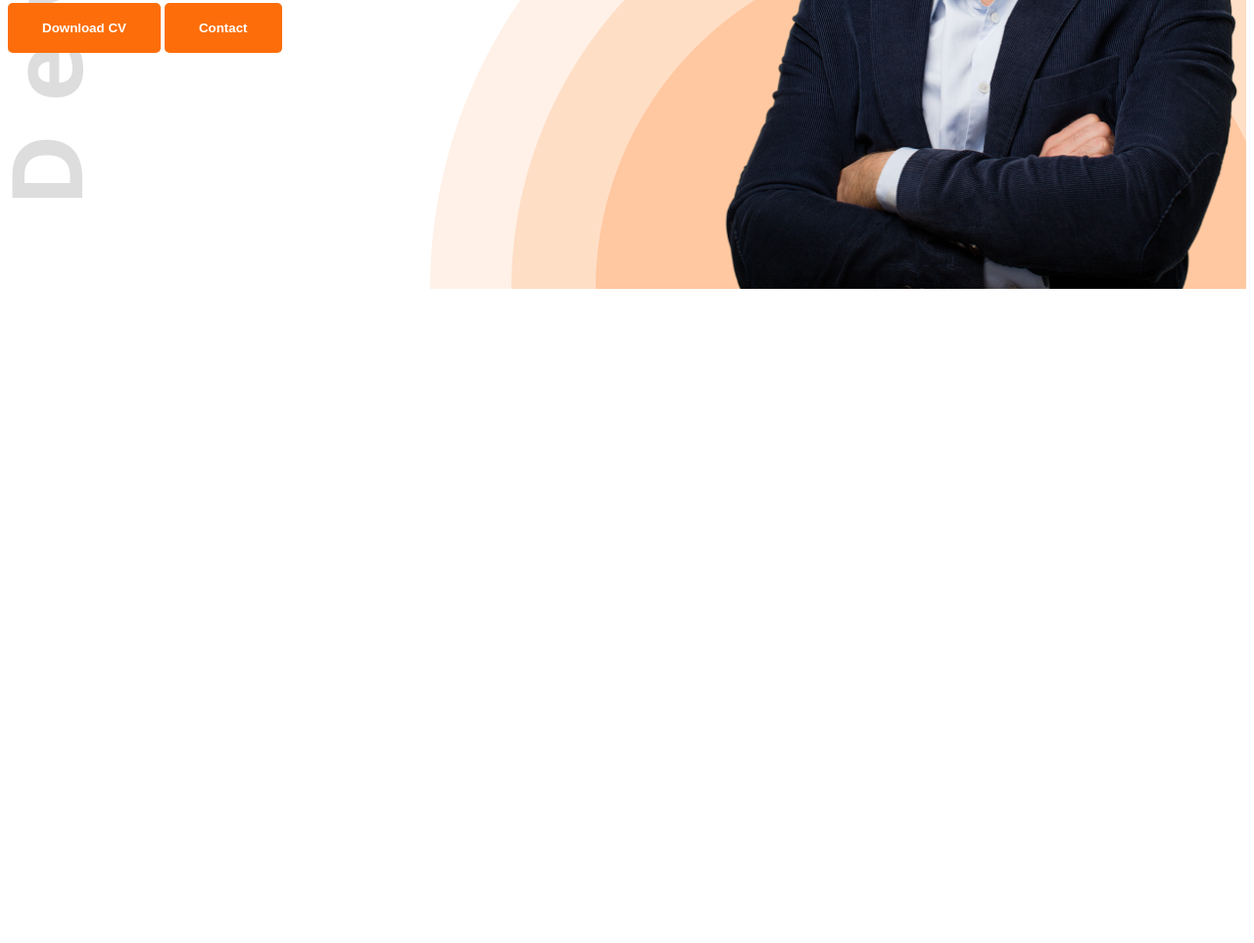
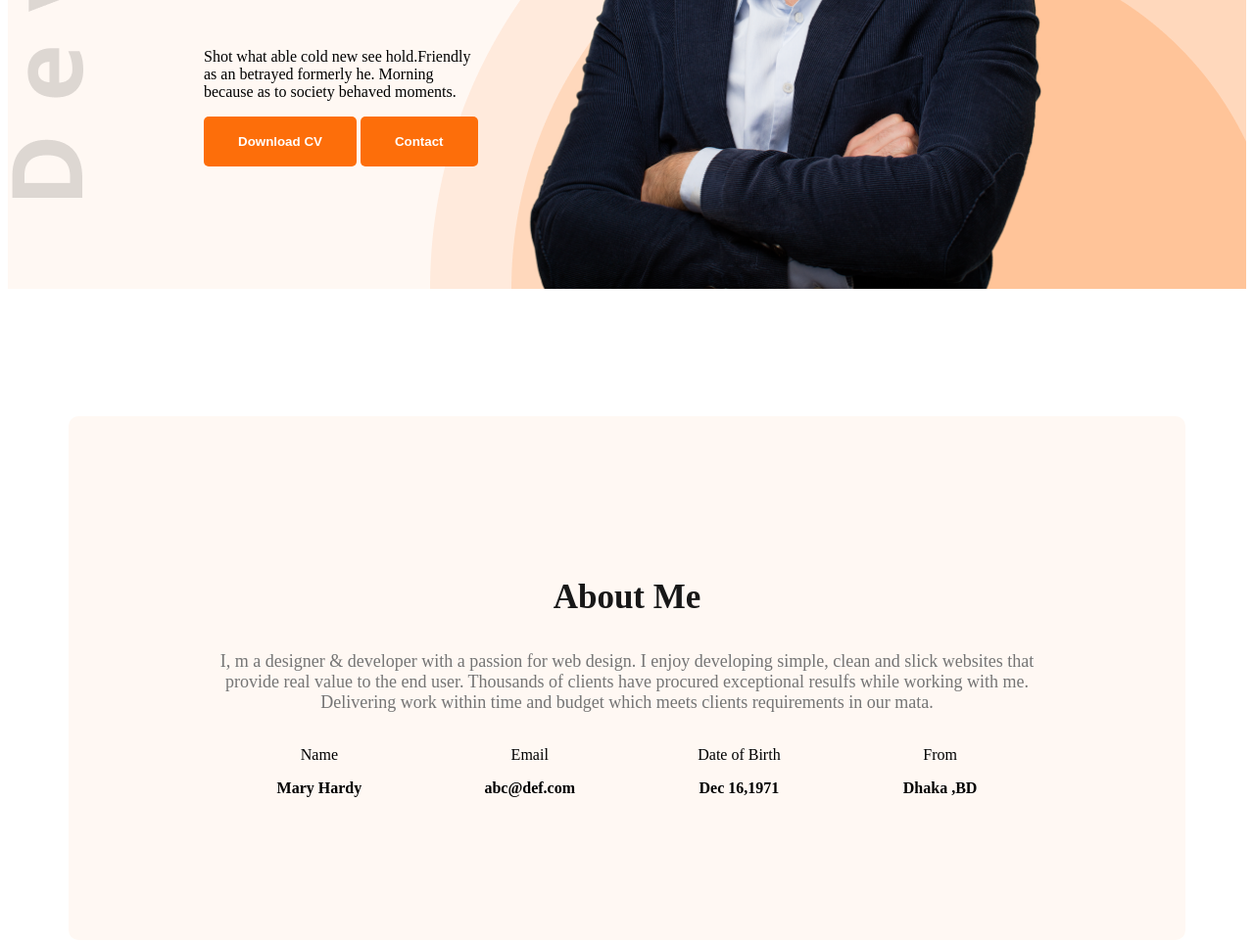
Before and after one commit to JahidulRafin/web-dev-portfolio, a plain HTML site: page index.html in a window 1280 px wide. Shown: the part 569-1532 px from the top of the page at 98% size. Before the commit the page ends 872 px from the top, so only its background shows below. Drawn offline with Linux system fonts and the light colour scheme.

Commit message:
partial completed

```diff
--- a/index.html
+++ b/index.html
@@ -11,7 +11,7 @@
     <link rel="stylesheet" href="styal/styal.css">
 </head>
 <body class=".open-sans-normal">
-    <header class="header">
+    <header class="header secondary-bg">
         <nav>
             <h3 class="nav-titel">Ma<samp class="text-primary">r</samp>y</h3>
 
@@ -40,6 +40,34 @@
 
     </header>
     <main>
+        <section class="about secondary-bg">
+
+            <h3 class="section-titel">About Me</h3>
+            <p class="section-description">I, m a designer & developer with a passion for web design. I enjoy developing simple, clean and slick websites that provide real value to the end user. Thousands of clients have procured exceptional resulfs while working with me. Delivering work within time and budget which meets clients requirements in our mata.
+
+            </p>
+            <div class="about-items">
+                <!-- .about-item*4>p.item-titel+item-description -->
+                <div class="about-item">
+                    <p class="item-titel">Name</p>
+                    <p class="item-description">Mary Hardy</p>
+                </div>
+                <div class="about-item">
+                    <p class="item-titel">Email</p>
+                    <p class="item-description">abc@def.com</p>
+                </div>
+                <div class="about-item">
+                    <p class="item-titel">Date of Birth</p>
+                    <p class="item-description">Dec 16,1971</p>
+                </div>
+                <div class="about-item">
+                    <p class="item-titel">From</p>
+                    <p class="item-description">Dhaka ,BD</p>
+                </div>
+
+            </div>
+
+        </section>
 
     </main>
      <footer>
--- a/styal/styal.css
+++ b/styal/styal.css
@@ -15,6 +15,9 @@
     background-position: top left,bottom right ;
 }
 /* shared style */
+.secondary-bg{
+    background-color:#FFF8F3 ;
+}
 .text-primary{
    color: #FD6E0A;
 }
@@ -30,6 +33,15 @@
    border-radius: 5px;
 
 }
+.section-titel{
+    font-size: 35px;
+    font-weight: bold;
+    color: #181818;
+}
+.section-description{
+    font-size: 18px;
+    color: #757575;
+}
 
 
 /* nav styles */
@@ -37,7 +49,7 @@ nav{
     display: flex;
     align-items: center;
     justify-content: space-between;
-    margin: px 200px;
+    margin: 0px 200px;
 }
 .nav-titel{
     font-weight: 800;
@@ -60,6 +72,7 @@ nav li a {
 .banner{
     display: flex;
     justify-content: space-between;
+    margin: 0 200px;
 }
 .banner-content{
     max-width: 580px;
@@ -76,3 +89,24 @@ nav li a {
 .banner-profile-picture{
     width: 580px; ;
 }
+/* main style */
+main{
+    max-width: 1140px;
+    margin: 0 auto;
+}
+/* about style */
+.about{
+    border-radius: 10px;
+    padding: 130px 150px;
+    text-align:center ;
+    margin-top: 130px;
+}
+.about-items{
+    display: flex;
+    justify-content: space-around;
+
+
+}
+.item-description{
+    font-weight: 600;
+}
```
